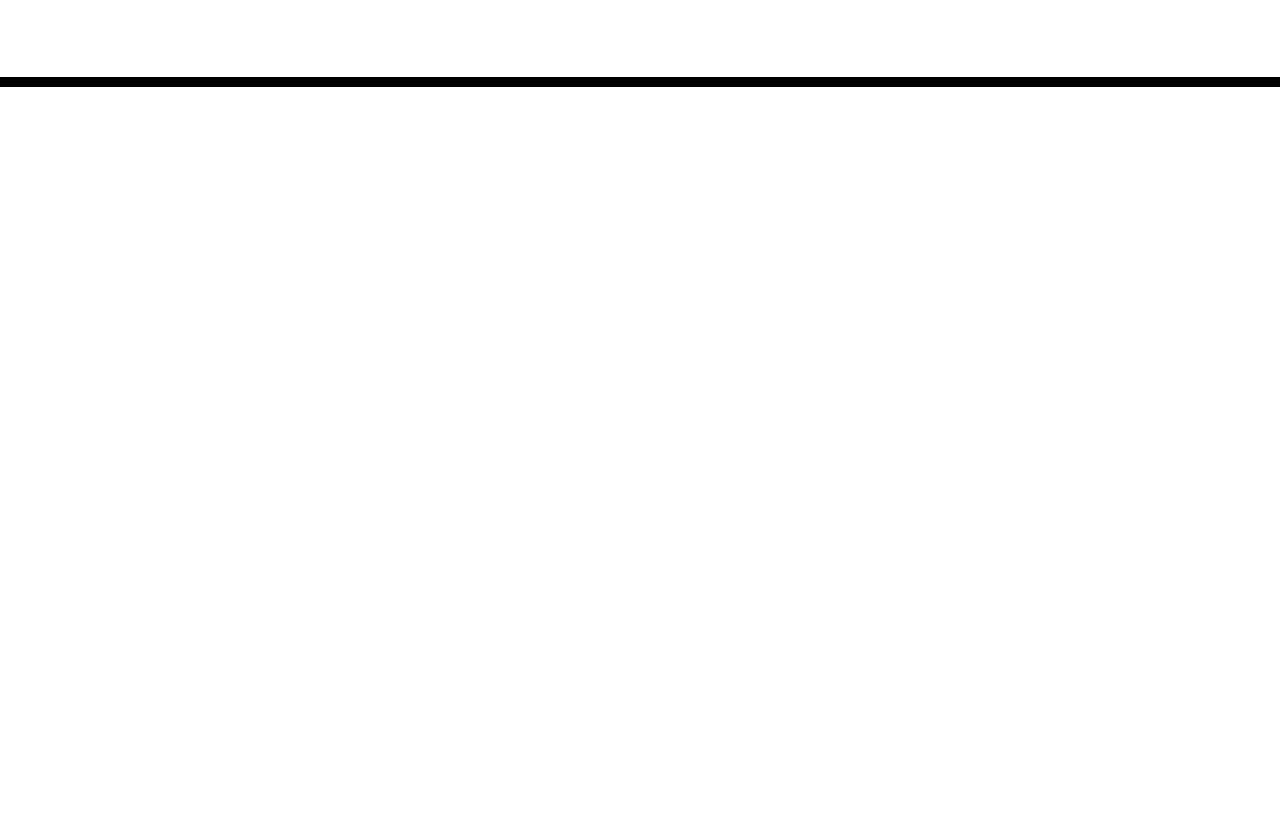
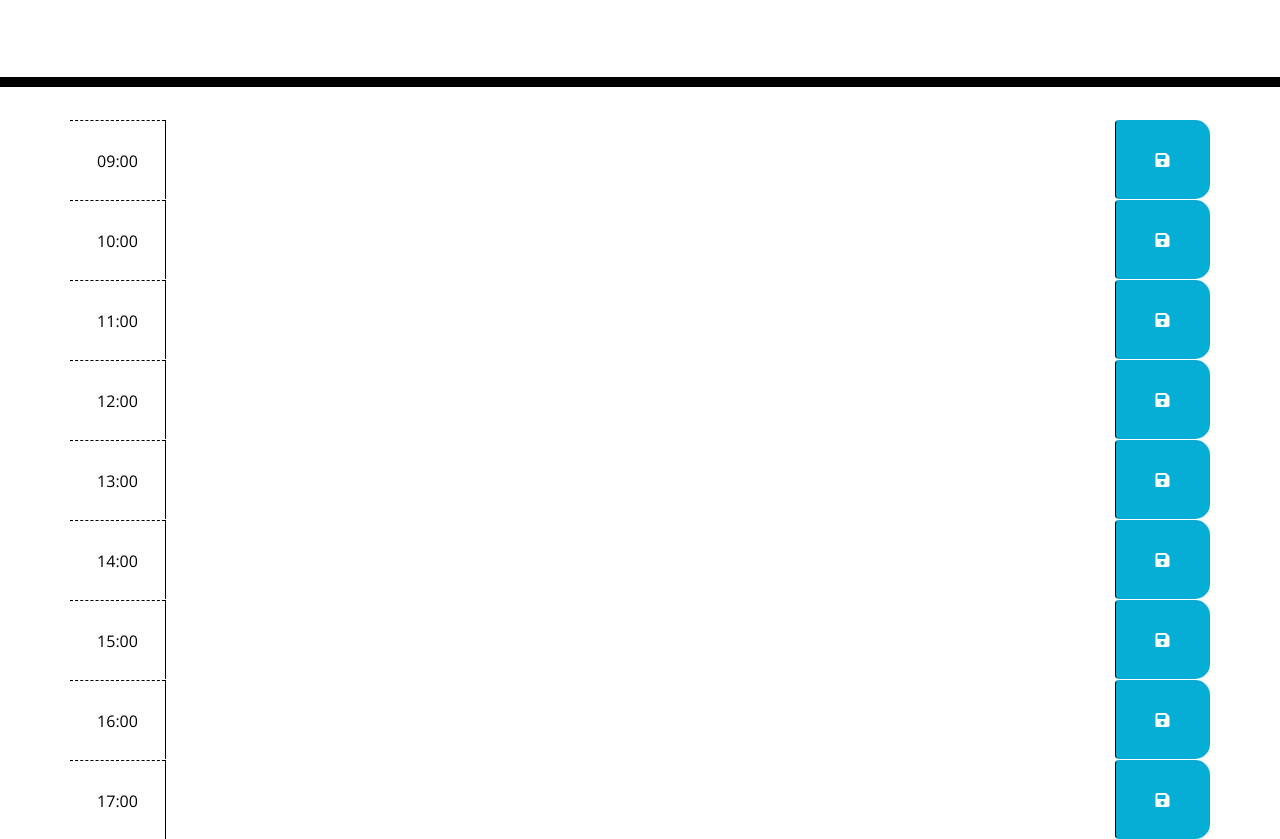
Before and after one commit to emhat1/Homework-w05, a plain HTML site: page index.html in a window 1280 px wide. Shown: the part 181-1020 px from the top of the page. Before the commit the page ends 800 px from the top, so only its background shows below. Drawn offline with nearby package versions, Linux system fonts and the light colour scheme.

Commit message:
Getting the timetable itself happening (not yet functional)

```diff
--- a/index.html
+++ b/index.html
@@ -30,6 +30,78 @@
     </header>
     <div class="container">
       <!-- Timeblocks go here -->
+      <div id="hour9" class="row time-block">
+        <div class="col-md-1 hour">
+          09:00
+        </div>
+        <textarea class="col-md-10 description">
+        </textarea>
+        <button class="btn saveBtn col-md-1"><i class="fas fa-save"></i></button>
+      </div>
+      <div id="hour10" class="row time-block">
+        <div class="col-md-1 hour">
+          10:00
+        </div>
+        <textarea class="col-md-10 description">
+        </textarea>
+        <button class="btn saveBtn col-md-1"><i class="fas fa-save"></i></button>
+      </div>
+      <div id="hour11" class="row time-block">
+        <div class="col-md-1 hour">
+          11:00
+        </div>
+        <textarea class="col-md-10 description">
+        </textarea>
+        <button class="btn saveBtn col-md-1"><i class="fas fa-save"></i></button>
+      </div>
+      <div id="hour12" class="row time-block">
+        <div class="col-md-1 hour">
+          12:00
+        </div>
+        <textarea class="col-md-10 description">
+        </textarea>
+        <button class="btn saveBtn col-md-1"><i class="fas fa-save"></i></button>
+      </div>
+      <div id="hour13" class="row time-block">
+        <div class="col-md-1 hour">
+          13:00
+        </div>
+        <textarea class="col-md-10 description">
+        </textarea>
+        <button class="btn saveBtn col-md-1"><i class="fas fa-save"></i></button>
+      </div>
+      <div id="hour14" class="row time-block">
+        <div class="col-md-1 hour">
+          14:00
+        </div>
+        <textarea class="col-md-10 description">
+        </textarea>
+        <button class="btn saveBtn col-md-1"><i class="fas fa-save"></i></button>
+      </div>
+      <div id="hour15" class="row time-block">
+        <div class="col-md-1 hour">
+          15:00
+        </div>
+        <textarea class="col-md-10 description">
+        </textarea>
+        <button class="btn saveBtn col-md-1"><i class="fas fa-save"></i></button>
+      </div>
+      <div id="hour16" class="row time-block">
+        <div class="col-md-1 hour">
+          16:00
+        </div>
+        <textarea class="col-md-10 description">
+        </textarea>
+        <button class="btn saveBtn col-md-1"><i class="fas fa-save"></i></button>
+      </div>
+      <div id="hour17" class="row time-block">
+        <div class="col-md-1 hour">
+          17:00
+        </div>
+        <textarea class="col-md-10 description">
+        </textarea>
+        <button class="btn saveBtn col-md-1"><i class="fas fa-save"></i></button>
+      </div>
     </div>
 
     <script src="https://cdnjs.cloudflare.com/ajax/libs/jquery/3.2.1/jquery.min.js"></script>
```
